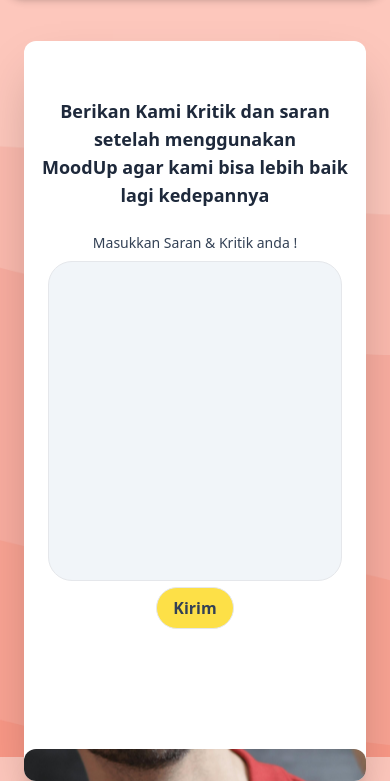
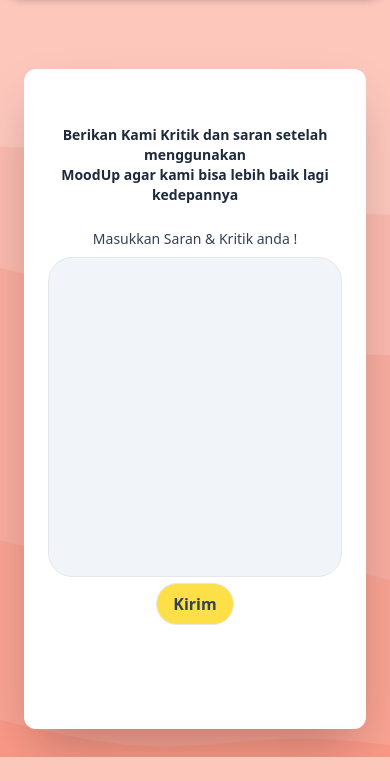
Before and after one commit to fuadadhim24/moodup-svm-web, a plain HTML site: page saran.html in a window 390 px wide. Shown: the part 87-868 px from the top of the page. After the commit the page ends 844 px from the top, so only its background shows below. Drawn offline with nearby package versions, Linux system fonts and the light colour scheme.

Commit message:
refactor: repair sm responsive saran page

```diff
--- a/saran.html
+++ b/saran.html
@@ -67,24 +67,23 @@
         </div>
     </header>
     <section id="hero" class="bg-[#F99886] flex items-center justify-center h-screen pt-32 sm:pt-32 md:pt-32 lg:pt-0" style="background-image: url('assets/bg-hero.png'); background-size: cover; background-repeat: no-repeat;">
-        <div class="bg-white w-full mx-6 xl:mx-48 mt-auto lg:mt-4 md:mt-14 rounded-xl shadow-2xl grid grid-cols-1 sm:grid-cols-2 gap-4">
+        <div class="bg-white w-full mx-6 xl:mx-48 md:mt-auto lg:mt-4 md:mt-14 rounded-xl shadow-2xl grid grid-cols-1 sm:grid-cols-2 gap-4">
 
             <!-- Div Kedua - akan tampil di atas di tampilan mobile -->
-            <div class="sm:h-full order-1 sm:order-2 py-14 px-2 sm:my-auto sm:flex sm:justify-center sm:items-center sm:-mt-44 md:mt-0">
-                <div><h2 class="text-lg font-bold text-center text-slate-800">Berikan Kami Kritik dan saran setelah menggunakan
+            <div class="sm:h-full order-1 sm:order-2 py-14 px-2 sm:my-auto sm:flex sm:justify-center sm:items-center md:mt-0">
+                <div><h2 class="sm:text-lg font-bold text-center text-slate-800 text-sm">Berikan Kami Kritik dan saran setelah menggunakan
                     <br>MoodUp agar kami bisa lebih baik lagi kedepannya</h2>
                     <div class="mt-6 mx-4 sm:mt-16">
                         <p class="text-sm text-center font-medium mb-2 text-slate-700">Masukkan Saran & Kritik anda !</p>
                         <textarea id="nama" name="nama" class="text-slate-700 border rounded-3xl py-2 px-4 bg-slate-100 w-full h-80 resize-none"></textarea>
                     </div>
 
-                    <button class="flex mx-auto border font-semibold text-slate-700 rounded-full py-2 px-4 bg-yellow-300 sm:mt-42 md:mt-20 mb-12">Kirim</button></div>
-
-
+                    <button class="flex mx-auto border font-semibold text-slate-700 rounded-full py-2 px-4 bg-yellow-300 sm:mt-42 md:mt-20 mb-12">Kirim</button>
+                </div>
             </div>
 
             <!-- Div Pertama -->
-            <div class="rounded-xl shadow-xl p-4 flex flex-col order-2 sm:order-1 bg-center " style="background-image: url('./assets/saran.png');">
+            <div class="rounded-xl shadow-xl p-4 flex flex-col order-2 sm:order-1 bg-center hidden sm:block" style="background-image: url('./assets/saran.png');">
 
           </div>
         </div>
```
